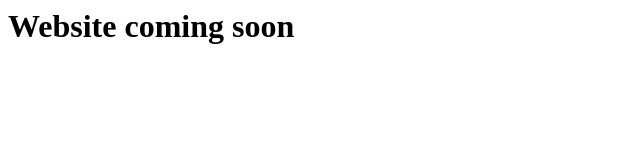
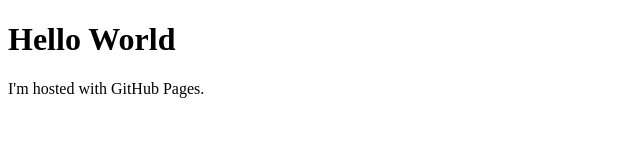
Before and after one commit to theariste/theariste.github.io, a plain HTML site: page index.html in a window 1280 px wide. Shown: the whole page, without its empty margins (0-640 px from the left). Drawn offline with Linux system fonts and the light colour scheme.

Commit message:
index html page changes

```diff
--- a/index.html
+++ b/index.html
@@ -1,5 +1,7 @@
+<!DOCTYPE html>
 <html>
 <body>
-<h1>Website coming soon</h1>
+<h1>Hello World</h1>
+<p>I'm hosted with GitHub Pages.</p>
 </body>
 </html>
```
